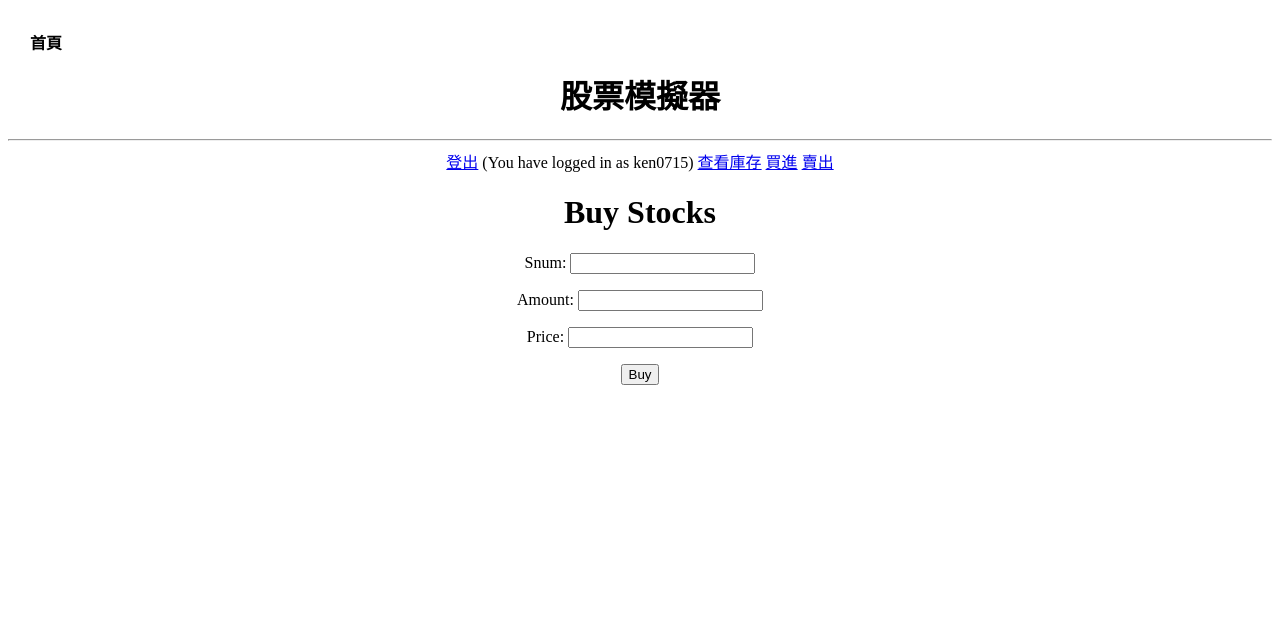
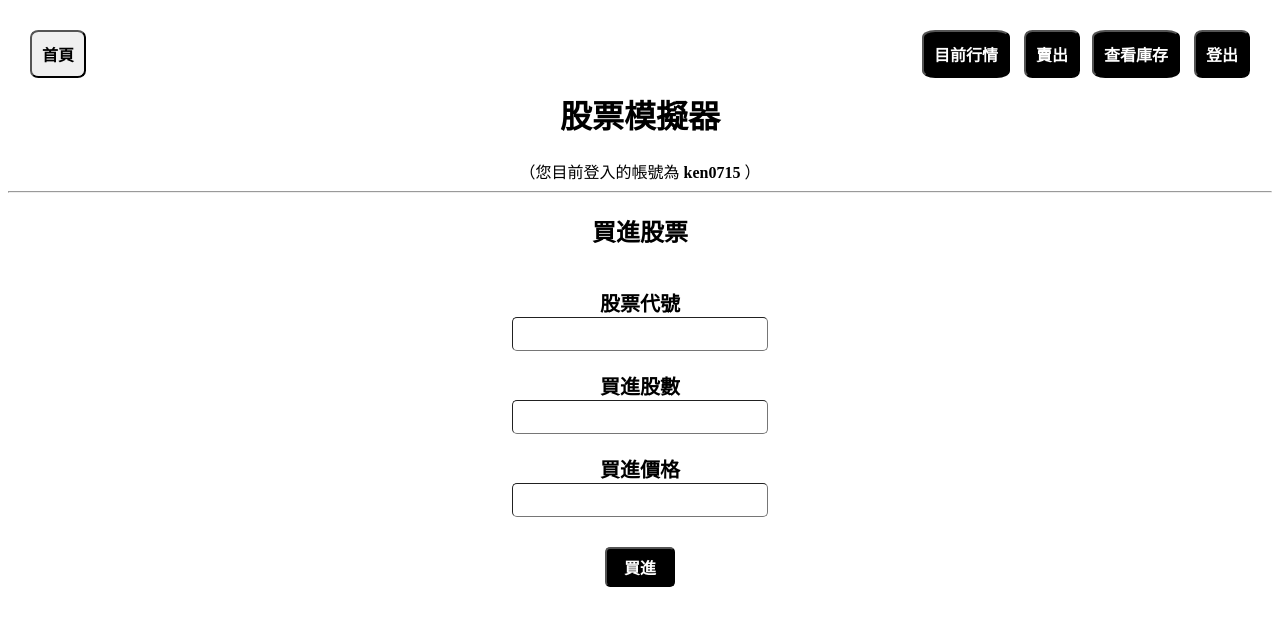
Before and after one commit to BillWang1018/Stock-Simulator, a Django app: template stock_simulator/login/templates/buy.html in a window 1280 px wide. Shown: the top 626 px of the page. Run offline with Django 5.2, Linux system fonts and the light colour scheme; the template is opened without the code that fills it: values that come from a table or form of the project are taken from there, others are empty; a user stored in the database is signed in.

Commit message:
almost done

```diff
--- a/stock_simulator/login/forms.py
+++ b/stock_simulator/login/forms.py
@@ -15,31 +15,26 @@ class RegisterForm(forms.ModelForm):
         widgets = {
             'name': forms.TextInput(
                 attrs={
-                    'placeholder': '請輸入您的姓名',
                     'style': 'text-align: center; height: 30px; width: 250px; border-radius: 5px; border-width: 1px; font-size: 16px;'
                 }
             ),
             'identity': forms.TextInput(
                 attrs={
-                    'placeholder': '請輸入您的身分字號',
                     'style': 'text-align: center; height: 30px; width: 250px; border-radius: 5px; border-width: 1px; font-size: 16px;'
                 }
             ),
             'account': forms.TextInput(
                 attrs={
-                    'placeholder': '請輸入您的帳號',
                     'style': 'text-align: center; height: 30px; width: 250px; border-radius: 5px; border-width: 1px; font-size: 16px;'
                 }
             ),
             'password': forms.PasswordInput(
                 attrs={
-                    'placeholder': '請輸入您的密碼',
                     'style': 'text-align: center; height: 30px; width: 250px; border-radius: 5px; border-width: 1px; font-size: 16px;'
                 }
             ),
             'ctfc': forms.TextInput(
                 attrs={
-                    'placeholder': '請輸入您的股票憑證',
                     'style': 'text-align: center; height: 30px; width: 250px; border-radius: 5px; border-width: 1px; font-size: 16px;'
                 }
             )
@@ -57,8 +52,6 @@ class LoginForm(forms.Form):
         max_length=255,
         widget=forms.TextInput(
             attrs={
-                'class': 'form-control',
-                'placeholder': '請輸入帳號',
                 'style': 'text-align: center; height: 30px; width: 250px; border-radius: 5px; border-width: 1px; font-size: 16px;'
             }
         )
@@ -66,19 +59,41 @@ class LoginForm(forms.Form):
     password = forms.CharField(
         widget=forms.PasswordInput(
             attrs={
-                'class': 'form-control',
-                'placeholder': '請輸入密碼',
                 'style': 'height: 30px; width: 250px; border-radius: 5px; border-width: 1px; text-align: center; font-size: 16px;'
             }
         )
     )
 
 class InventoryForm(forms.Form):
-    snum = forms.CharField(label='Snum', max_length=20)
-    amount = forms.IntegerField(label='Amount')
-    price = forms.DecimalField(label='Price', max_digits=10, decimal_places=2)
+    snum = forms.CharField(
+        label='股票代號',
+        max_length=20,
+        widget=forms.TextInput(
+            attrs={
+                'style': 'height: 30px; width: 250px; border-radius: 5px; border-width: 1px; text-align: center; font-size: 16px;'
+            }
+        )
+    )
+    amount = forms.IntegerField(
+        label='買進股數',
+        widget=forms.TextInput(
+            attrs={
+                'style': 'height: 30px; width: 250px; border-radius: 5px; border-width: 1px; text-align: center; font-size: 16px;'
+            }
+        )
+    )
+    price = forms.DecimalField(
+        label='買進價格',
+        max_digits=10,
+        decimal_places=2,
+        widget=forms.TextInput(
+            attrs={
+                'style': 'height: 30px; width: 250px; border-radius: 5px; border-width: 1px; text-align: center; font-size: 16px;'
+            }
+        )
+    )
 
 class SellForm(forms.Form):
-    snum = forms.IntegerField(label='Stock Number')
+    snum = forms.CharField(label='Stock Number')
     amount = forms.IntegerField(label='Amount')
     price = forms.DecimalField(label='Price')
--- a/stock_simulator/login/templates/Snum.html
+++ b/stock_simulator/login/templates/Snum.html
@@ -10,7 +10,7 @@
     <title> Quotation </title>
 </head>
 <body>
-    <a href="/" class="home"> 首頁 </a>
+    <a href="/"> <button class="home"> 首頁 </button> </a>
     <a href="{% url 'logout' %}"> <button class="first-right"> 登出 </button> </a>
     <a href="{% url 'inventory' user.username %}"> <button class="second-right"> 查看庫存 </button> </a>
     <a href="{% url 'buy' user.username %}"> <button class="third-right"> 買進 </button> </a>
@@ -21,7 +21,7 @@
         （您目前登入的帳號為 <b> {{ user.username }} </b>）
         <hr>
         <h2> 目前行情 </h2>
-        <h3> （請點選股票代碼以觀看各股行情） </h3>
+        <h3> （請點選股票代號以觀看各股行情） </h3>
         <table>
             {% for member in members %}
             <tr>
--- a/stock_simulator/login/templates/buy.html
+++ b/stock_simulator/login/templates/buy.html
@@ -1,27 +1,64 @@
+<!-- 買進介面 -->
+
 {% extends "master.html" %}
 
 {% block title %}
-    Stock Simulator
+Buy Stock
 {% endblock %}
 
 {% block content %}
+
+{% include 'login_style.html' %}
+
+<style>
+    .submit {
+        height: 40px;
+        width: 70px;
+        border-radius: 5px;
+        color: white;
+        font-size: 16px;
+        font-weight: bold;
+        background-color: black;
+        cursor: pointer;
+        position: relative;
+        top: 90px;
+    }
+</style>
+
+<a href="{% url 'logout' %}"> <button class="first-right"> 登出 </button> </a>
+<a href="{% url 'inventory' user.username %}"> <button class="second-right"> 查看庫存 </button> </a>
+<a href="{% url 'sell' user.username %}"> <button class="third-right"> 賣出 </button> </a>
+<a href="{%url 'snum'%}"> <button class="fourth-right"> 目前行情 </button> </a>
+<!--<a href="{% url 'buy' user.username %}"> 買進 </a>-->
 <div class="main">
-    <h1>股票模擬器</h1>
+    <h1> 股票模擬器 </h1>
+    （您目前登入的帳號為 <b> {{ user.username }} </b>）
     <hr>
     {% if user.is_authenticated %}
-    <a href="{% url 'logout' %}">登出</a> (You have logged in as {{ user.username }})
-    <a href="{% url 'inventory' user.username %}">查看庫存</a>
-    <a href="{% url 'buy' user.username %}">買進</a>
-    <a href="{% url 'sell' user.username %}">賣出</a> <!-- Check this line -->
-   {% else %}
-    <a href="{% url 'login' %}" class="upper-right-button">登入</a>
-   {% endif %}
+    {% else %}
+    <a href="{% url 'login' %}" class="upper-right-button"> 登入 </a>
+    {% endif %}
 
-   <h1>Buy Stocks</h1>
+    <h2> 買進股票 </h2>
 
-   <form method="post">
-       {% csrf_token %}
-       {{ form.as_p }}
-       <button type="submit">Buy</button>
-   </form>
+    <form method="post">
+        {% csrf_token %}
+        <div class="snum">
+            <label for="{{ form.snum.id_for_label }}" class="label"> {{ form.snum.label }} </label>
+            <br>
+            {{ form.snum }}
+        </div>
+        <div class="amount">
+            <label for="{{ form.amount.id_for_label }}" class="label"> {{ form.amount.label }} </label>
+            <br>
+            {{ form.amount }}
+        </div>
+        <div class="price">
+            <label for="{{ form.price.id_for_label }}" class="label"> {{ form.price.label }} </label>
+            <br>
+            {{ form.price }}
+        </div>
+        <!--{{ form.as_p }}-->
+        <button type="submit" class="submit"> 買進 </button>
+    </form>
 {% endblock %}
--- a/stock_simulator/login/templates/inventory.html
+++ b/stock_simulator/login/templates/inventory.html
@@ -28,10 +28,10 @@ Inventory
     <table border="1">
         <thead>
             <tr>
-                <th> 股票代碼 </th>
-                <th> 數量 </th>
+                <th> 股票代號 </th>
+                <th> 股數 </th>
                 <th> 價格 </th>
-                <th> 時間戳 </th>
+                <th> 交易時間 </th>
             </tr>
         </thead>
         <tbody>
--- a/stock_simulator/login/templates/login_style.html
+++ b/stock_simulator/login/templates/login_style.html
@@ -12,11 +12,14 @@
         height: 100px;
     }
     .home { /*首頁連結*/
+        text-align: center;
         color: black;
         font-size: 16px;
+        padding: 10px;
         background-color: none;
-        text-decoration: none;
+        border-radius: 15%;
         font-weight: bold;
+        cursor: pointer;
         position: fixed;
         top: 30px;
         left: 30px;
@@ -93,7 +96,19 @@
         top: 40px;
     }
     .label {
-        font-size: 24px;
+        font-size: 20px;
         font-weight: bold;
     }
+    .snum {
+        position: relative;
+        top: 20px;
+    }
+    .amount {
+        position: relative;
+        top: 40px;
+    }
+    .price {
+        position: relative;
+        top: 60px;
+    }
 </style>
--- a/stock_simulator/login/templates/register.html
+++ b/stock_simulator/login/templates/register.html
@@ -1,8 +1,10 @@
 <!-- 註冊頁面 -->
+
+
+<!DOCTYPE html>
 
 {% include 'login_style.html' %}
 
-<!DOCTYPE html>
 <html lang="en">
 <head>
     <meta charset="UTF-8">
@@ -46,7 +48,7 @@
 </style>
 
 <body>
-<a href="/" class="home"> 首頁 </a>
+<a href="/"> <button class="home"> 首頁 </button> </a>
 <a href="{% url 'login' %}"> <button class="first-right"> 登入 </button> </a>
 <div class="main">
     <h1> 請註冊您的帳戶 </h1>
--- a/stock_simulator/login/templates/stock_list.html
+++ b/stock_simulator/login/templates/stock_list.html
@@ -5,7 +5,7 @@
 </head>
 
 <body>
-    <a href="/" class="home"> 首頁 </a>
+    <a href="/"> <button class="home"> 首頁 </button> </a>
     <!--<a href="/admin" class="admin">管理</a>-->
     <div class="main">
         <h1> Stock Information </h1>
--- a/stock_simulator/members/templates/main.html
+++ b/stock_simulator/members/templates/main.html
@@ -13,13 +13,16 @@ Stock Simulator
         <h1> 股票模擬器 </h1>
         （您目前登入的帳號為 <b> {{ user.username }} </b>）
         <hr>
+        <br>
+        <h2> 感謝您使用本模擬器 </h2>
+        <h2> 請選擇右上角之功能以開始您的投資之旅 </h2>
     </div>
     {% else %}
     <a href="{% url 'login' %}"> <button class="first-right"> 登入 </button> </a>
     <a href="{% url 'login' %}"> <button class="second-right"> 目前行情 </button> </a>
     <a href="{% url 'login' %}"> <button class="third-right"> 查看庫存 </button> </a>
     <div class="visitor-main">
-        <h1> 歡迎來到股票模擬器！<br> 您目前為訪客模式 請先登入帳戶 </h1>
+        <h1> 歡迎來到股票模擬器！<br> 您目前為訪客模式 <br> 請登入帳戶以使用完整功能 </h1>
     </div>
     {% endif %}
 
--- a/stock_simulator/members/templates/master.html
+++ b/stock_simulator/members/templates/master.html
@@ -8,7 +8,7 @@
 </head>
 
 <body>
-  <a href="/" class="home"> 首頁 </a>
+  <a href="/"> <button class="home"> 首頁 </button> </a>
   {% block content %}
   {% endblock %}
 </body>
--- a/stock_simulator/members/templates/members_style.html
+++ b/stock_simulator/members/templates/members_style.html
@@ -1,10 +1,13 @@
 <style>
-    .home {
+    .home { /*首頁連結*/
+        text-align: center;
         color: black;
         font-size: 16px;
+        padding: 10px;
         background-color: none;
-        text-decoration: none;
+        border-radius: 15%;
         font-weight: bold;
+        cursor: pointer;
         position: fixed;
         top: 30px;
         left: 30px;
@@ -58,12 +61,12 @@
     .main {
         text-align: center;
         position: relative;
-        top: 50px;
+        top: 70px;
     }
     .visitor-main {
         text-align: center;
         position: relative;
-        top: 200px  ;
+        top: 200px;
     }
     .form {
         text-align: center;
```
Also changed, not shown: stock_simulator/login/templates/login.html (+5 -3 lines), stock_simulator/login/templates/sell.html (+45 -18 lines), stock_simulator/login/templates/stock_detail.html (+7 -22 lines), stock_simulator/stock/templates/stocks.html (+17 -2 lines).
